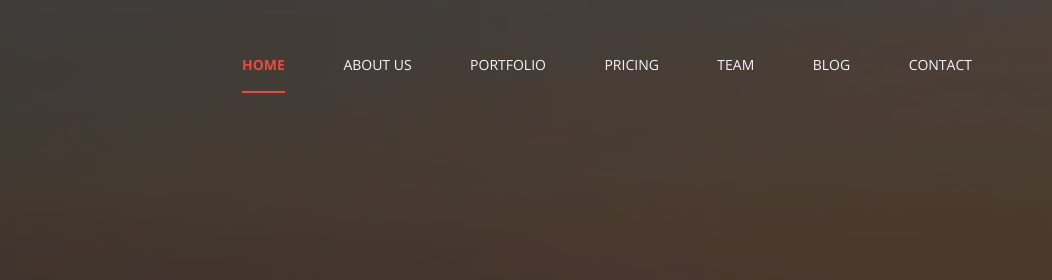
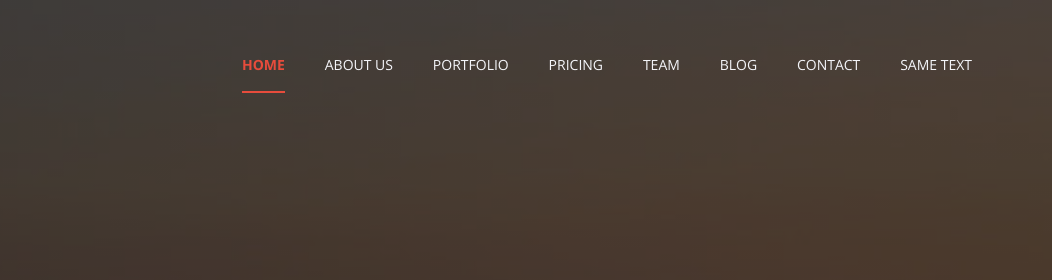
Before and after one commit to Oresta/BINO, a plain HTML site: page jade/index.jade in a window 1280 px wide. Shown: the top 280 px of the page, 228-1280 px from the left. Drawn offline with nearby package versions, Linux system fonts and the light colour scheme; files that its build step writes are made by us from their sources; files whose address does not match are found by name.

Commit message:
add new item

```diff
--- a/jade/index.jade
+++ b/jade/index.jade
@@ -112,6 +112,8 @@ html(lang='en')
               a(href="#") blog
             li
               a(href="#") contact
+            li
+              a(href="#") same text
         .info
           .subheader Our Clients Are Our First Priority
           .header WELCOME TO BINO
@@ -375,6 +377,7 @@ html(lang='en')
           a(href="#"): img(src="images/skype.png").social-icon
           a(href="#"): img(src="images/vimeo.png").social-icon
           a(href="#"): img(src="images/tumblr.png").social-icon
+          a(href="#"): img(src="images/tumblr1.png").social-icon
         .copyright Kazi Erfan &copy All Rights Reserved
 
     a(href="#"): img(src="images/up-arrow.png").move-up
```
